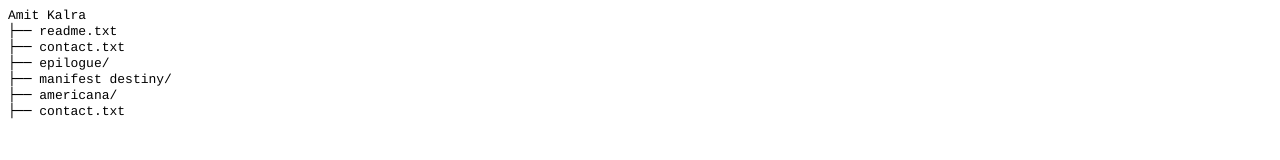
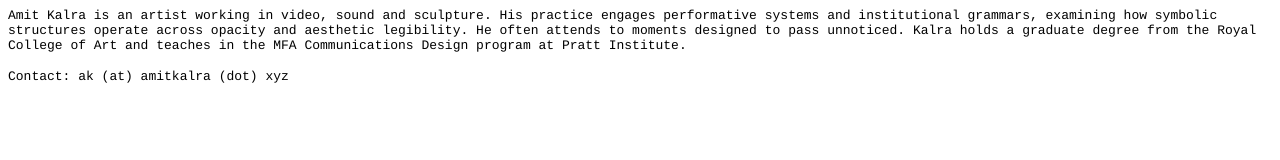
Before and after one commit to v9-archive/v9-archive.github.io, a plain HTML site: page index.html in a window 1280 px wide. Drawn offline with Linux system fonts and the light colour scheme.

Commit message:
Add files via upload

```diff
--- a/index.html
+++ b/index.html
@@ -8,17 +8,13 @@
   <meta name="CocoaVersion" content="2575.6">
   <style type="text/css">
     p.p1 {margin: 0.0px 0.0px 0.0px 0.0px; font: 13.0px Courier; -webkit-text-stroke: #000000}
+    p.p2 {margin: 0.0px 0.0px 0.0px 0.0px; font: 13.0px Courier; -webkit-text-stroke: #000000; min-height: 16.0px}
     span.s1 {font-kerning: none}
-    span.s2 {font: 13.0px Menlo; font-kerning: none}
   </style>
 </head>
 <body>
-<p class="p1"><span class="s1">Amit Kalra</span></p>
-<p class="p1"><span class="s2">├──</span><span class="s1"> readme.txt<span class="Apple-converted-space"> </span></span></p>
-<p class="p1"><span class="s2">├──</span><span class="s1"> contact.txt</span></p>
-<p class="p1"><span class="s2">├── </span><span class="s1">epilogue/</span></p>
-<p class="p1"><span class="s2">├──</span><span class="s1"> manifest destiny/</span></p>
-<p class="p1"><span class="s2">├──</span><span class="s1"> americana/</span></p>
-<p class="p1"><span class="s2">├──</span><span class="s1"> contact.txt</span></p>
+<p class="p1"><span class="s1">Amit Kalra is an artist working in video, sound and sculpture. His practice engages performative systems and institutional grammars, examining how symbolic structures operate across opacity and aesthetic legibility. He often attends to moments designed to pass unnoticed. Kalra holds a graduate degree from the Royal College of Art and teaches in the MFA Communications Design program at Pratt Institute.</span></p>
+<p class="p2"><span class="s1"></span><br></p>
+<p class="p1"><span class="s1">Contact: ak (at) amitkalra (dot) xyz</span></p>
 </body>
 </html>
```
